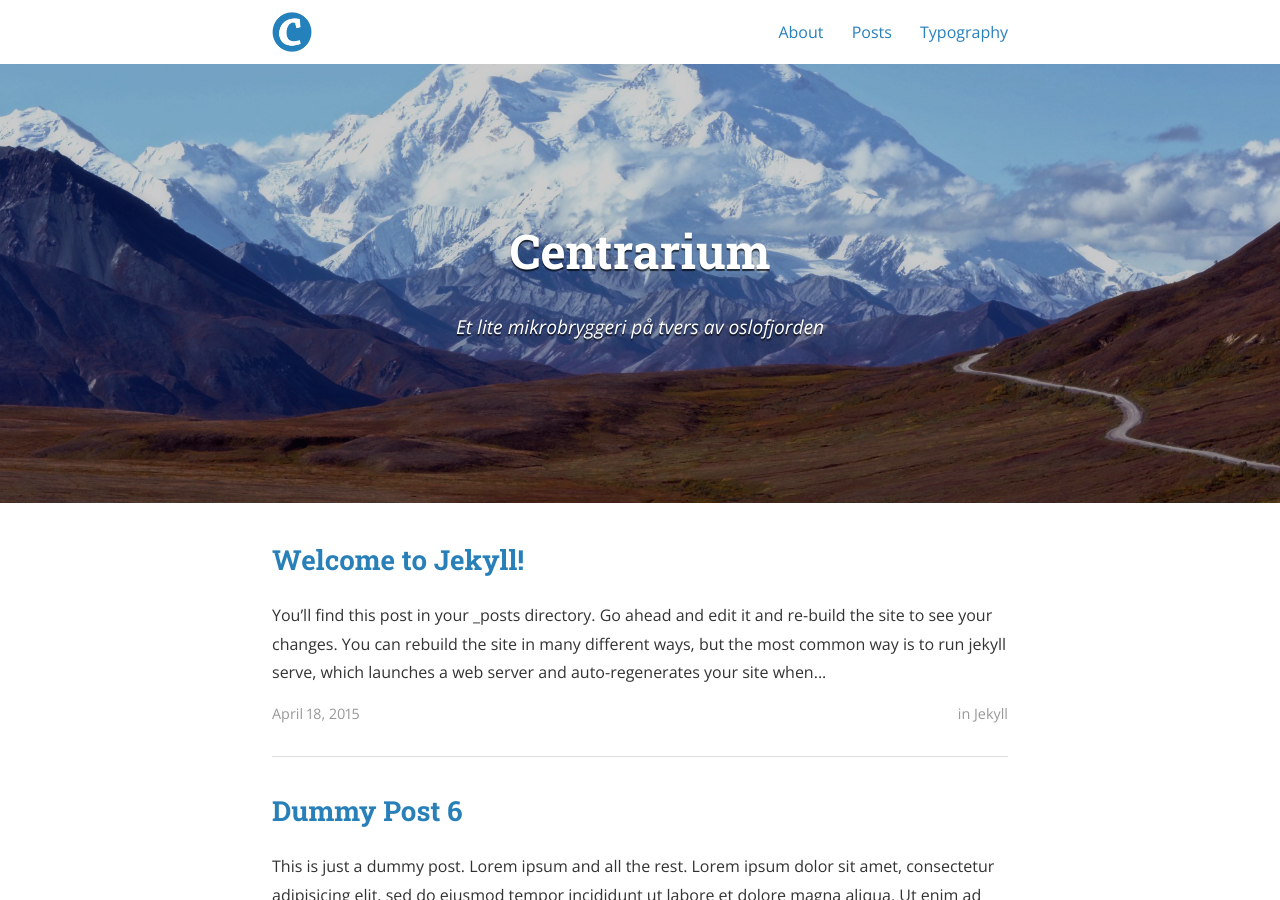
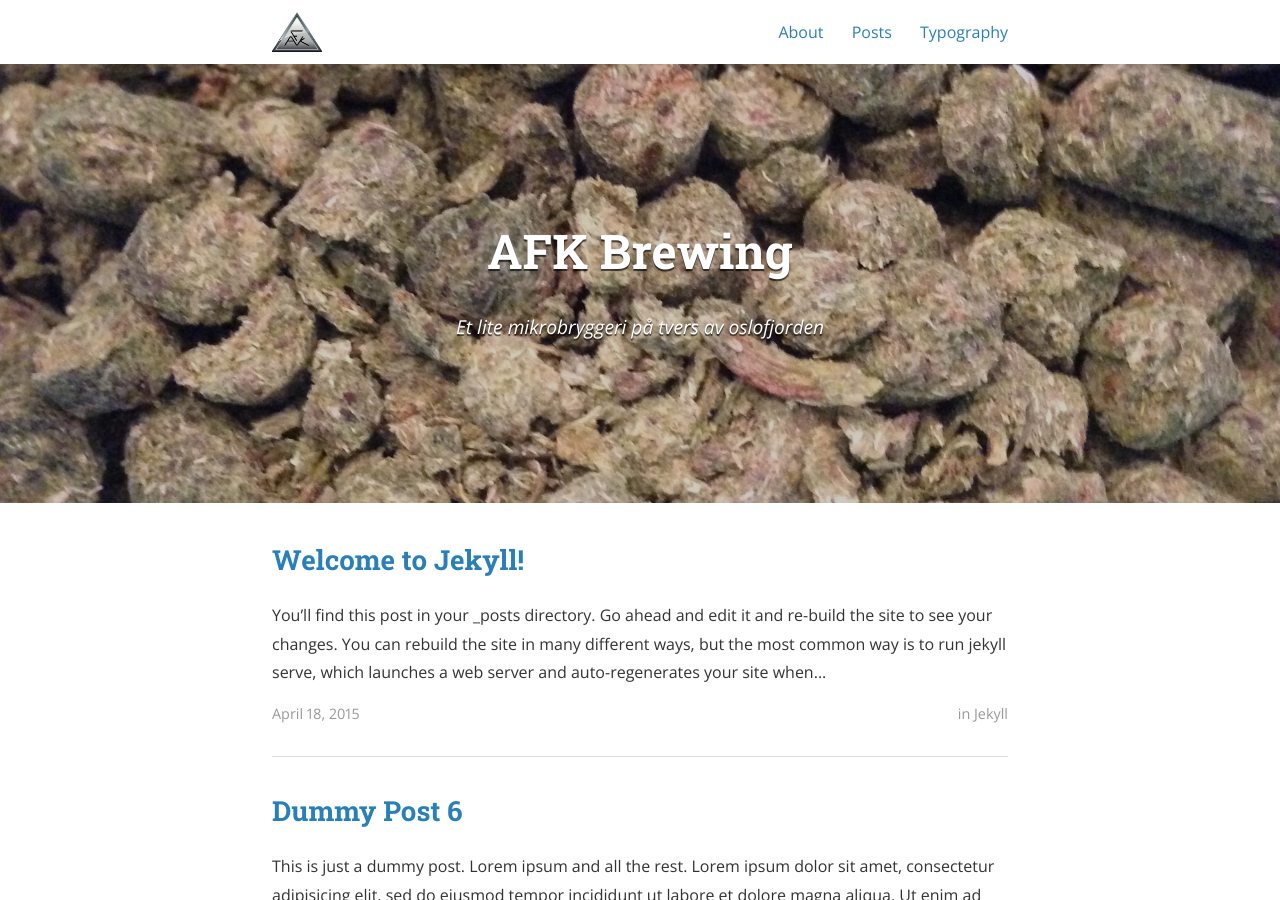
Before and after one commit to kenglxn/afkbrewing, a Jekyll site: the page built from index.html, in a window 1280 px wide and 900 px high. Built offline with Jekyll 4.4.1, drawn with Linux system fonts in a browser that asks for light colours; nearby versions of some CDN libraries; the list of posts is cut into pages by our own code; a style sheet for code colours, icons or effects is not loaded; some of the changed text lies outside the part shown.

Commit message:
afk logo and header

```diff
--- a/_config.yml
+++ b/_config.yml
@@ -4,7 +4,7 @@ gems:
   - jekyll-sitemap
 
 # Site settings
-title: Centrarium
+title: AFK Brewing
 subtitle: "Et lite mikrobryggeri på tvers av oslofjorden"
 email: afkbrewing@glxn.net
 name: AFK Brewing
```
Also changed, not shown: assets/header_image.jpg, assets/logo.png.
